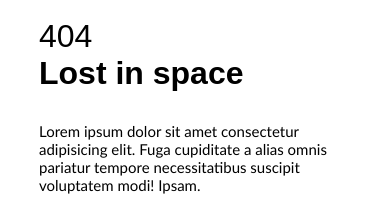
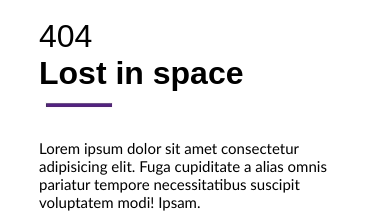
Before and after one commit to mcepulis/project-spaceman, a website: page index.html in a window 390 px wide. Shown: the part 131-352 px from the top of the page. Drawn offline with Linux system fonts and the light colour scheme.

Commit message:
fix line

```diff
--- a/css/main.css
+++ b/css/main.css
@@ -164,6 +164,10 @@ body {
     .description {
         font-size: 15px;
     }
+    .line {
+        width: 68px;
+        height: 7px;
+    }
     .btn-list > .btn {
         padding: 8px;
         font-size: 13px;
@@ -215,6 +219,10 @@ body {
         border-bottom: 3px solid transparent;
         /* margin-right: 10px; */
     }
+    .line {
+        width: 68px;
+        height: 7px;
+    }
     .logo {
         height: 30px;
         width: 40px;
--- a/index.html
+++ b/index.html
@@ -23,7 +23,7 @@
     <main class="container-main">
         <div class="column-left">
             <h1 class="main-title"><span>404</span>Lost in space</h1>
-            <!-- <img class="line" src=".\img\line.jpg" alt="line"> -->
+            <img class="line" src=".\img\line.jpg" alt="line">
             <p class="description">Lorem ipsum dolor sit amet consectetur adipisicing elit. Fuga cupiditate a alias omnis pariatur tempore necessitatibus suscipit voluptatem modi! Ipsam.</p>
             <div class="btn-list">
                 <a class="btn" href="#">Go home</a>
```
